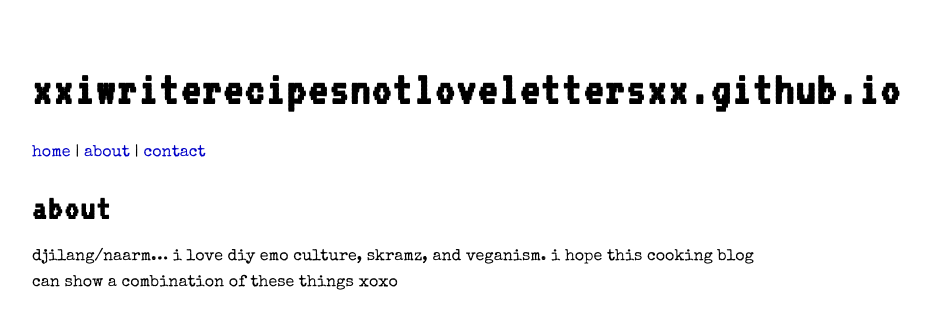
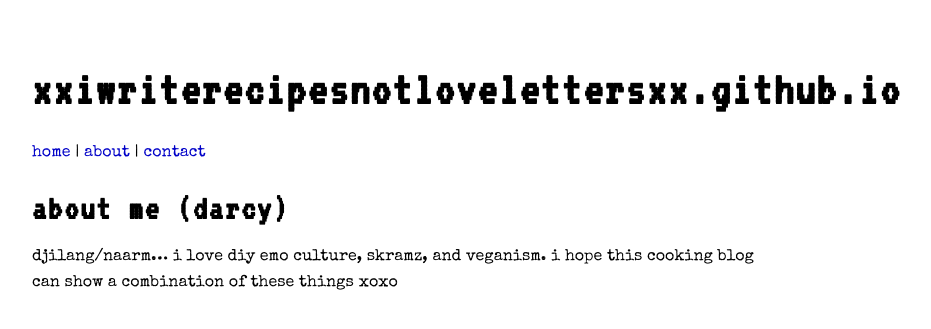
Before and after one commit to xxiwriterecipesnotlovelettersxx/xxiwriterecipesnotlovelettersxx.github.io, a Jekyll site: the page built from about.md, in a window 1280 px wide. Shown: the top 329 px of the page, without its empty margins (233-1164 px from the left). Built offline with Jekyll 4.4.1, drawn with Linux system fonts in a browser that asks for light colours.

Commit message:
Update about.md

```diff
--- a/about.md
+++ b/about.md
@@ -3,6 +3,6 @@ layout: default
 title: about
 ---
 
-## about
+## about me (darcy)
 
 djilang/naarm... i love diy emo culture, skramz, and veganism. i hope this cooking blog can show a combination of these things xoxo
```
